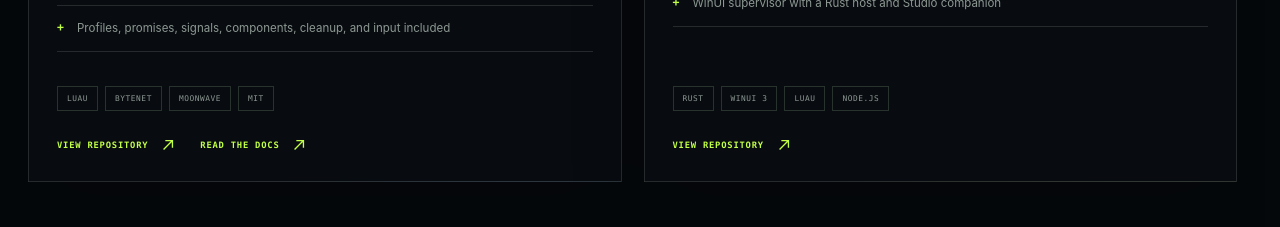
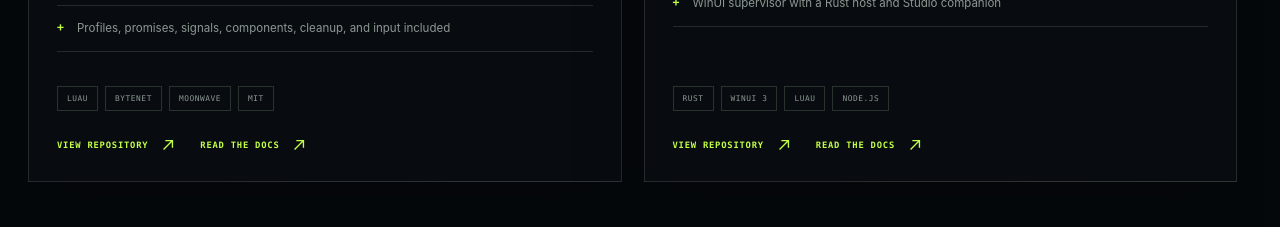
Before and after one commit to velumix/velumix.github.io, a React (Vite) app: page / in a window 1280 px wide. Shown: the part 5380-5607 px from the top of the page. Built offline with nearby package versions, Linux system fonts and the light colour scheme.

Commit message:
Linked Abraxius documentation from the portfolio

```diff
--- a/app/page.tsx
+++ b/app/page.tsx
@@ -65,6 +65,7 @@ const originalSystems = [
     stack: ["Rust", "WinUI 3", "Luau", "Node.js"],
     links: [
       { label: "View repository", href: "https://github.com/velumix/Abraxius" },
+      { label: "Read the docs", href: "https://velumix.github.io/Abraxius/" },
     ],
   },
 ];
```
Also changed, not shown: 1 other file (tests, documents, lock files or other folders).
